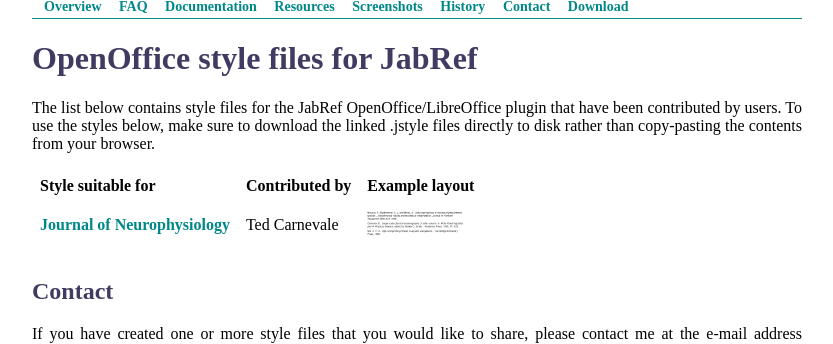
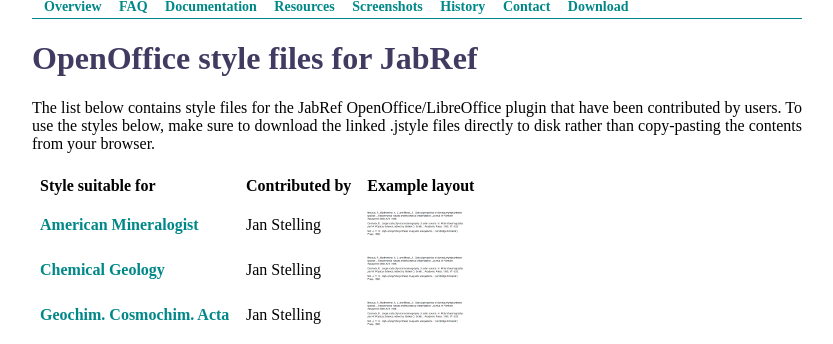
Before and after one commit to JabRef/htdocs, a PHP site: page /OOPlugin-styles.php in a window 1280 px wide. Shown: the part 131-475 px from the top of the page, without its empty margins (43-876 px from the left). Run offline with PHP 8.4, Linux system fonts and the light colour scheme; data that the repository does not hold is empty.

Commit message:
Added three new styles to OO style page.

```diff
--- a/OOPlugin-styles.php
+++ b/OOPlugin-styles.php
@@ -25,6 +25,18 @@
           <td><b>Style suitable for</b></td> <td><b>Contributed by</b></td>
 	  <td><b>Example layout</b></td>
         </tr>
+	<tr><td><a href="jstyles/American_Mineralogist.jstyle">American Mineralogist</a></td>
+          <td>Jan Stelling</td>
+          <td><a href="jstyles/American_Mineralogist.png"><img src="jstyle_example.png" alt="Show" /></a></td>
+        </tr>
+	<tr><td><a href="jstyles/Chemical_Geology.jstyle">Chemical Geology</a></td>
+          <td>Jan Stelling</td>
+          <td><a href="jstyles/Chemical_Geology.png"><img src="jstyle_example.png" alt="Show" /></a></td>
+        </tr>
+	<tr><td><a href="jstyles/Geochim_Cosmochim_Acta.jstyle">Geochim. Cosmochim. Acta</a></td>
+          <td>Jan Stelling</td>
+          <td><a href="jstyles/Geochim_Cosmochim_Acta.png"><img src="jstyle_example.png" alt="Show" /></a></td>
+        </tr>
         <tr><td><a href="jstyles/J_of_Neurophysiology.jstyle">Journal of Neurophysiology</a></td>
           <td>Ted Carnevale</td>
           <td><a href="jstyles/J_of_Neurophysiology.png"><img src="jstyle_example.png" alt="Show" /></a></td>
```
Also changed, not shown: jstyles/American_Mineralogist.png (added), jstyles/Chemical_Geology.png (added), jstyles/Geochim_Cosmochim_Acta.png (added), 3 other files.
